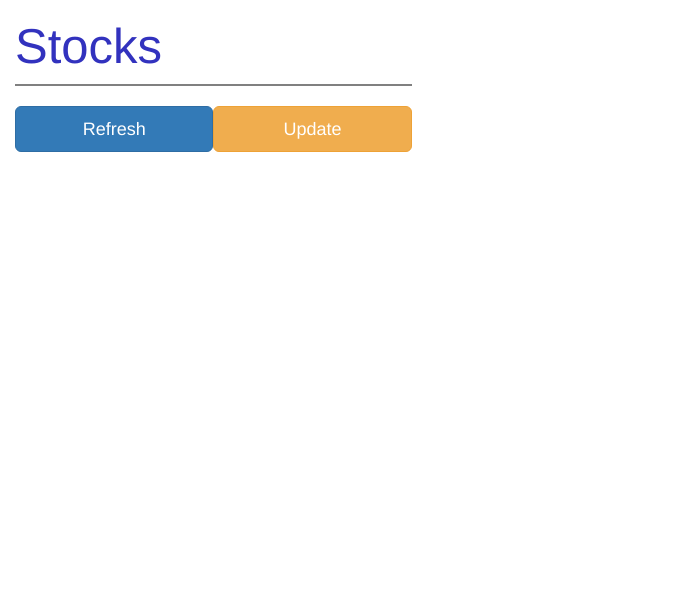
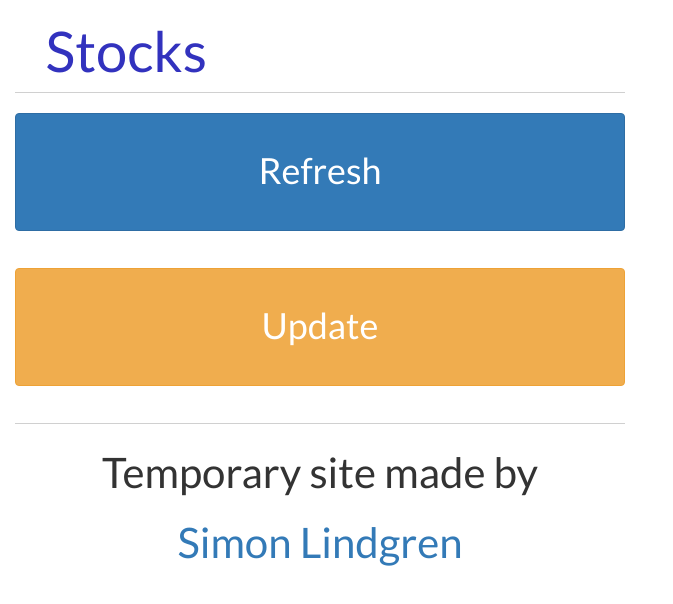
Before and after one commit to CzarSimon/simple-express-server, a website: page public/index.html in a window 1280 px wide. Shown: the whole page, without its empty margins (0-673 px from the left). Drawn offline with nearby package versions, Linux system fonts and the light colour scheme; no server answers.

Commit message:
Changed font to Lato, added footer

```diff
--- a/public/css/styles.css
+++ b/public/css/styles.css
@@ -1,21 +1,37 @@
+body {
+  font-family: Lato
+}
+
+
 .headline {
   border-width: 0;
-  border-bottom-width: 2px;
-  border-color: grey;
+  border-bottom-width: 1px;
+  border-color: #d0d0d0;
   border-style: solid;
   color: rgb(50, 50, 190);
   padding-bottom: 10px;
   margin-bottom: 20px;
-  font-size: 3.5em;
+  font-size: 4em;
+  padding-left: 5%;
 }
 
 p {
-  font-size: 2.5em;
+  font-size: 3em;
 }
 
 ul {
   list-style-type: none;
   padding-left: 0px;
+}
+
+footer {
+  border-width: 0;
+  border-style: solid;
+  border-color: #d0d0d0;
+  border-top-width: 1px;
+  text-align: center;
+  margin-bottom: 6%;
+  padding-top: 3%;
 }
 
 li {
@@ -25,6 +41,15 @@ li {
   margin-bottom: 3%;
   padding: 2% 5% 1% 5%;
   box-shadow: 0px 7px 20px -15px rgba(0,0,0,0.75);
+}
+
+.btn-text {
+  padding-top: 2%;
+  padding-bottom: 4%;
+}
+
+.btn-block {
+  margin-bottom: 6%;
 }
 
 .urgency {
--- a/public/index.html
+++ b/public/index.html
@@ -5,14 +5,19 @@
     <title>mimir</title>
     <link rel="stylesheet" type="text/css" href="https://maxcdn.bootstrapcdn.com/bootstrap/3.3.6/css/bootstrap.min.css">
     <link rel="stylesheet" href="css/styles.css" media="screen" title="no title" charset="utf-8">
+    <link rel="stylesheet" type="text/css" href="//fonts.googleapis.com/css?family=Lato"/>
   </head>
   <body>
-    <div class="col-md-4 col-sm-12">
+    <div class="col-md-6 col-sm-12">
       <h1 class="headline">Stocks</h1>
       <ul id="stockList">
       </ul>
-      <button type="button" class="btn btn-primary btn-lg col-md-6" onclick="makeRequest()">Refresh</button>
-      <button type="button" class="btn btn-warning btn-lg col-md-6" onclick="updateList()">Update</button>
+      <button type="button" class="btn btn-primary btn-block" onclick="makeRequest()"><h1 class="btn-text">Refresh</h1></button>
+      <button type="button" class="btn btn-warning btn-block" onclick="updateList()"><h1 class="btn-text">Update</h1></button>
+
+      <footer>
+        <p>Temporary site made by </p><p><a href="https://twitter.com/SimonLindgren9">Simon Lindgren</a></p>
+      </footer>
     </div>
     <script src="js/script.js"></script>
     <script src="https://code.jquery.com/jquery-2.2.3.min.js"></script>
```
